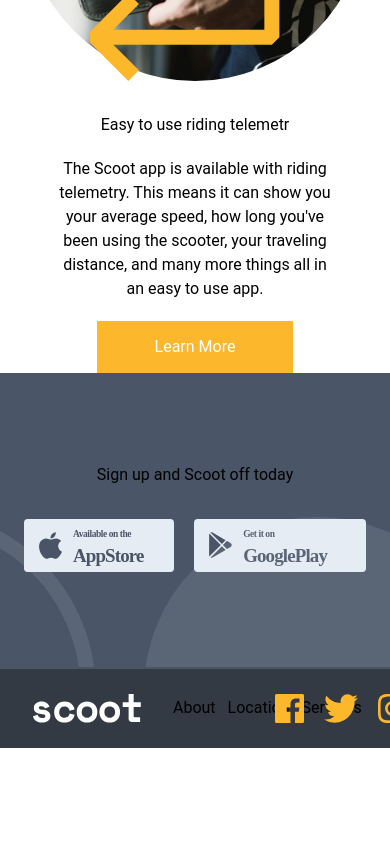
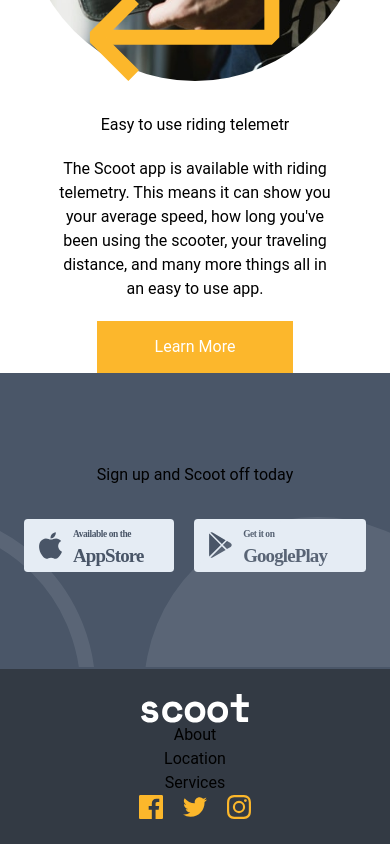
Before and after one commit to sphnikola/scoot, a React (Vite) app: page / in a window 390 px wide. Shown: the part 3442-4286 px from the top of the page. Before the commit the page ends 4190 px from the top, so only its background shows below. Built offline with nearby package versions, Linux system fonts and the light colour scheme.

Commit message:
edit parts of the footer section

```diff
--- a/src/components/Footer.jsx
+++ b/src/components/Footer.jsx
@@ -26,10 +26,10 @@
           </div>
         </section>
         <section className="footer_2nd bg-footer2nd-bg py-[25px] px-[33px] ">
-          <div className="flex justify-between ">
-            <nav className="flex gap-x-8 items-center">
+          <div className="flex flex-col items-center lg:flex-row lg:justify-between ">
+            <nav className="flex flex-col lg:flex-row lg:gap-x-8 lg:items-center">
               <img src={logo} className="object-contain" />
-              <ul className="flex gap-x-3">
+              <ul className="flex flex-col  text-center lg:flex-row lg:gap-x-3">
                 <li>About</li>
                 <li>Location</li>
                 <li>Services</li>
```
